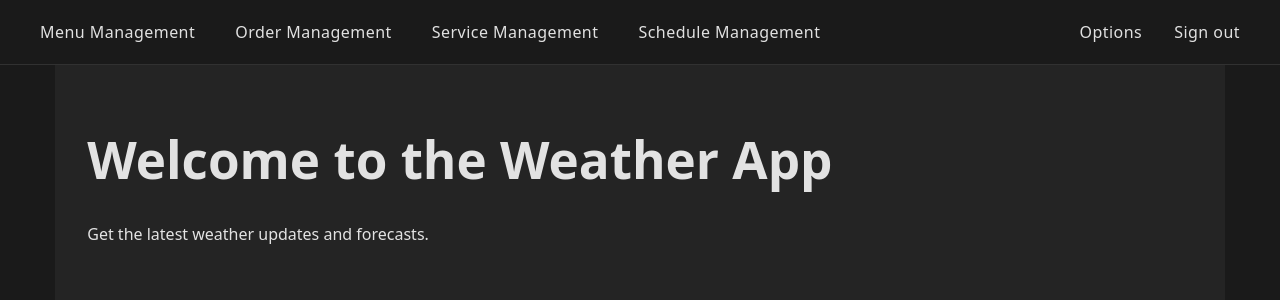
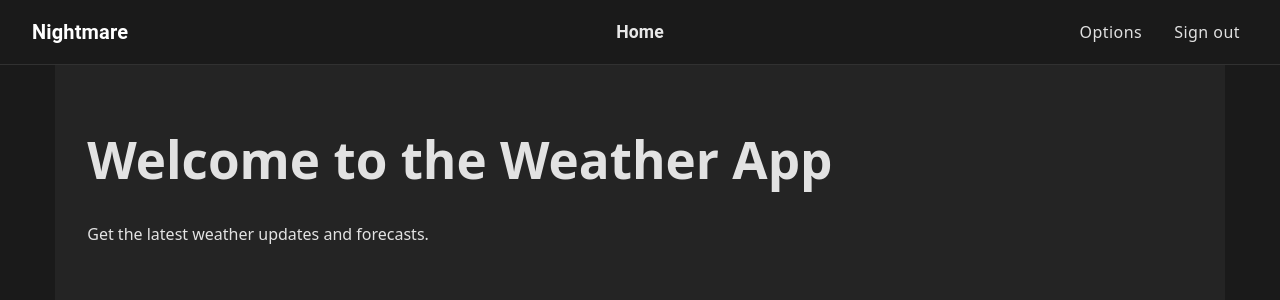
Before and after one commit to KarolisPetrovskis/Nightmare, a React (Vite) app in the folder frontend/: page / in a window 1280 px wide. Shown: the top 300 px of the page. Built offline with nearby package versions, Linux system fonts and the light colour scheme; no server answers.

Commit message:
Removed the pages in NavBar, added bussiness name to the left side of it, and display of current page in the middle

```diff
--- a/frontend/src/components/NavBar/NavBar.module.css
+++ b/frontend/src/components/NavBar/NavBar.module.css
@@ -43,3 +43,18 @@
   display: flex;
   gap: 1rem;
 }
+
+.businessName {
+  font-weight: 700 !important;
+  color: #fff !important;
+  font-size: 1.25rem !important;
+}
+
+.pageTitle {
+  position: absolute;
+  left: 50%;
+  transform: translateX(-50%);
+  font-weight: 600 !important;
+  color: rgba(255, 255, 255, 0.9) !important;
+  font-size: 1.1rem !important;
+}
--- a/frontend/src/components/NavBar/Navbar.tsx
+++ b/frontend/src/components/NavBar/Navbar.tsx
@@ -1,5 +1,5 @@
-import { AppBar, Toolbar, Button, Box } from '@mui/material';
-import { NavLink } from 'react-router-dom';
+import { AppBar, Toolbar, Button, Box, Typography } from '@mui/material';
+import { NavLink, useLocation } from 'react-router-dom';
 import styles from './Navbar.module.css';
 
 const links = [
@@ -10,22 +10,21 @@ const links = [
 ];
 
 export default function Navbar() {
+  const location = useLocation();
+
+  // Get current page name from route
+  const currentPage = links.find(link => link.to === location.pathname)?.label || 'Home';
+
   return (
     <AppBar position="sticky" className={styles.appBar}>
       <Toolbar className={styles.toolbar}>
-        <Box className={styles.navList}>
-          {links.map((link) => (
-            <NavLink
-              key={link.to}
-              to={link.to}
-              className={({ isActive }) =>
-                `${styles.navLink} ${isActive ? styles.active : ''}`
-              }
-            >
-              <Button className={styles.navButton}>{link.label}</Button>
-            </NavLink>
-          ))}
-        </Box>
+        <Typography variant="h6" className={styles.businessName}>
+          Nightmare
+        </Typography>
+
+        <Typography variant="h6" className={styles.pageTitle}>
+          {currentPage}
+        </Typography>
 
         <Box className={styles.rightButtons}>
           <Button className={styles.navButton} onClick={() => {}}>Options</Button>
```
